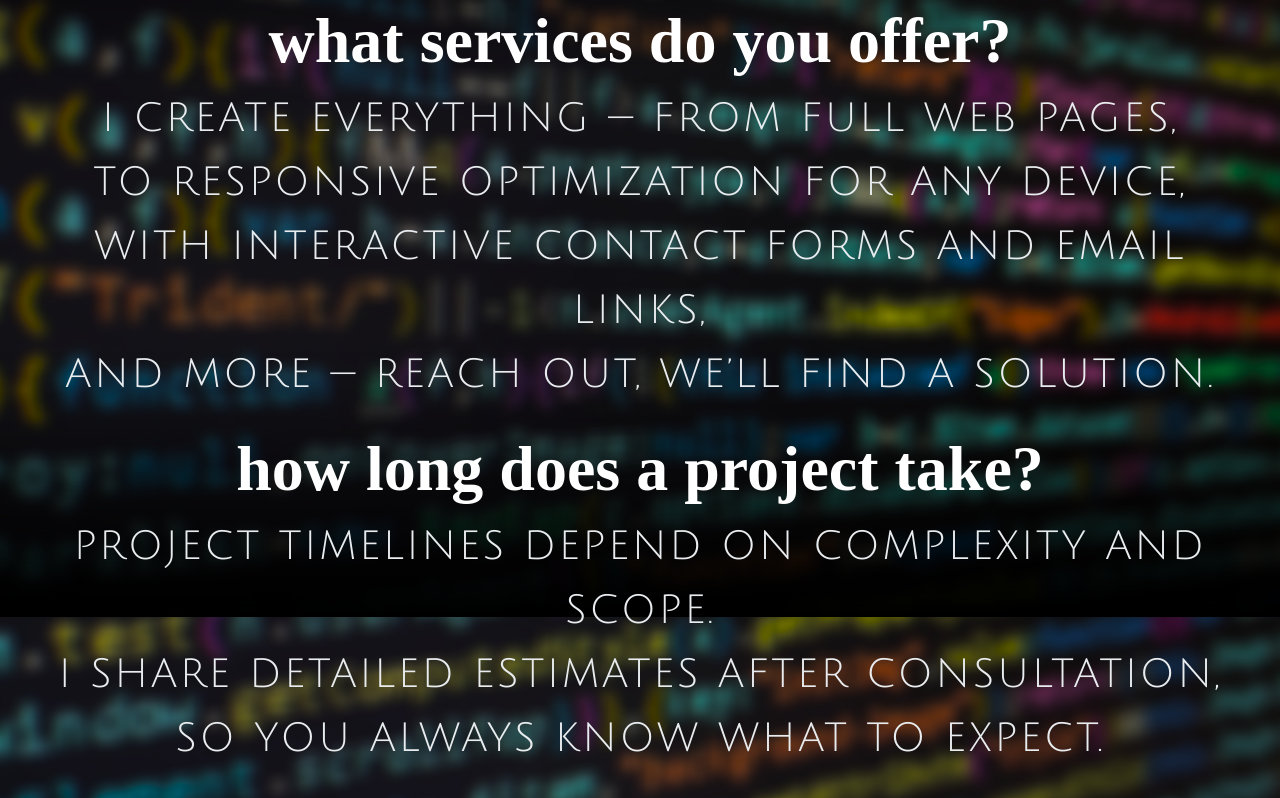
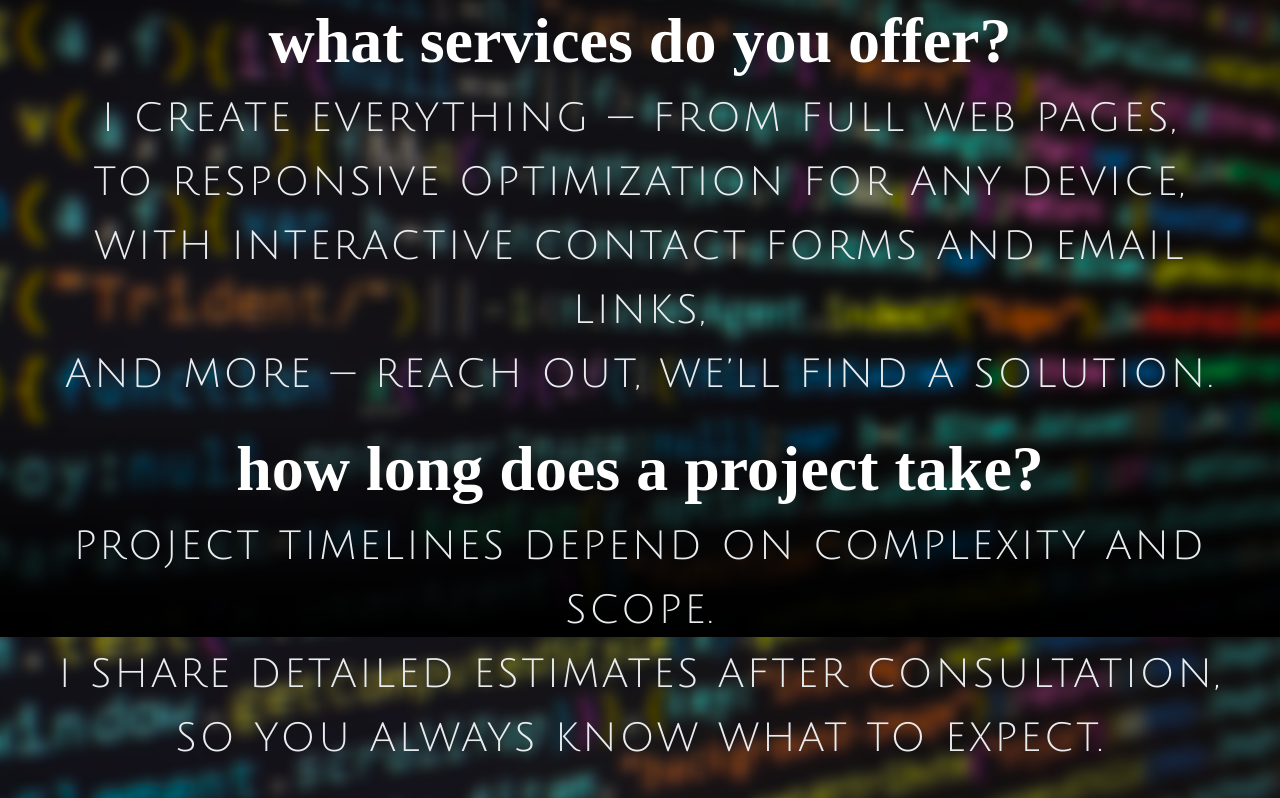
Before and after one commit to miromarg7/miromarg7, a plain HTML site: page index.html in a window 1280 px wide. Shown: the part 2106-2904 px from the top of the page. Drawn offline with nearby package versions, Linux system fonts and the light colour scheme; a web font is replaced by a local one.

Commit message:
Update styles.css

```diff
--- a/styles.css
+++ b/styles.css
@@ -321,7 +321,7 @@ z-index:0;
 
 .faq__grad--bottom {
   bottom: 0;
-  top: 460px;
+  top: 480px;
 }
 
 .faq__content {
@@ -671,4 +671,5 @@ textarea.input1 + .shadow-input1 {
   line-height: 1.4;
   max-width: 1000px;
   text-shadow: 0 2px 8px #000;
+
 }
```
